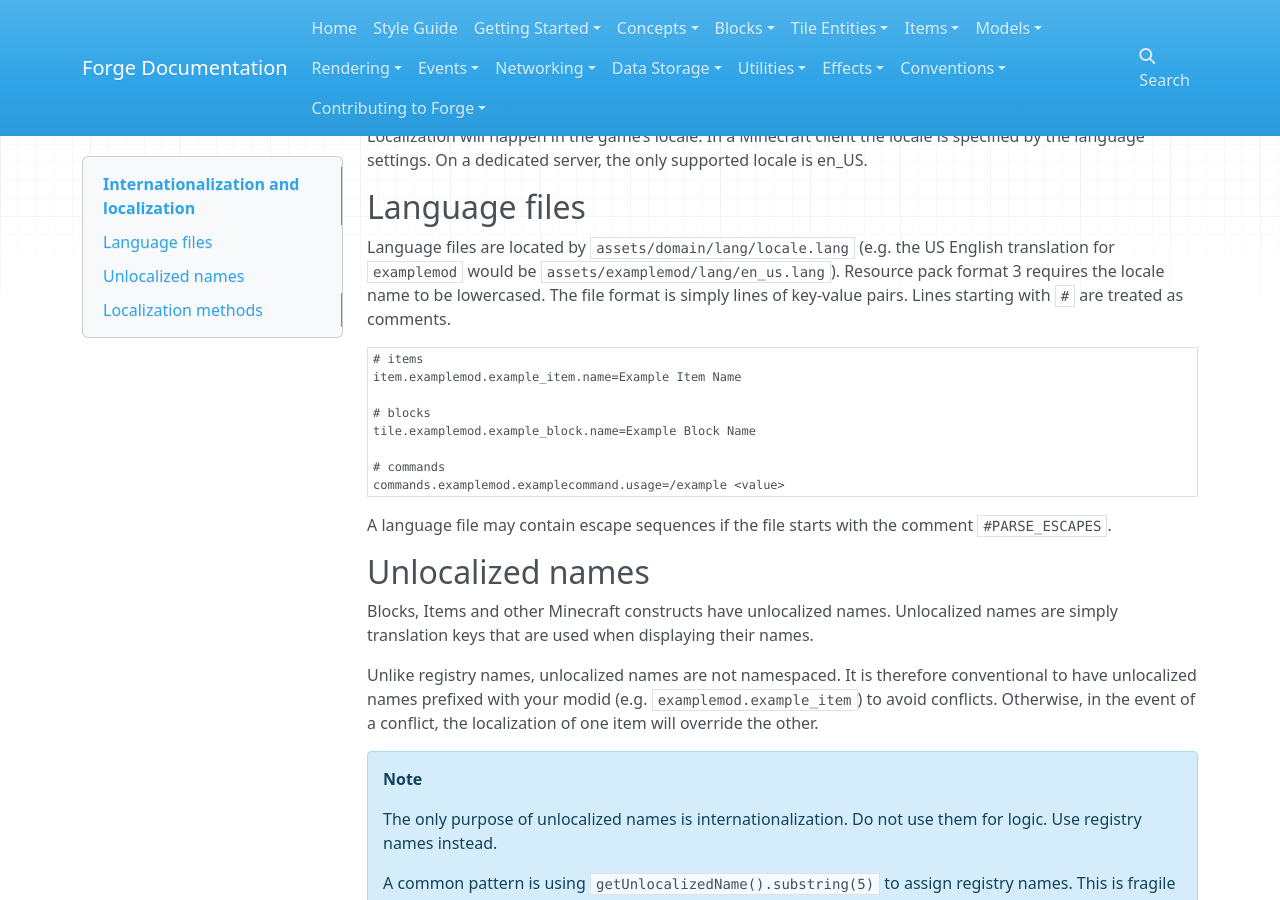
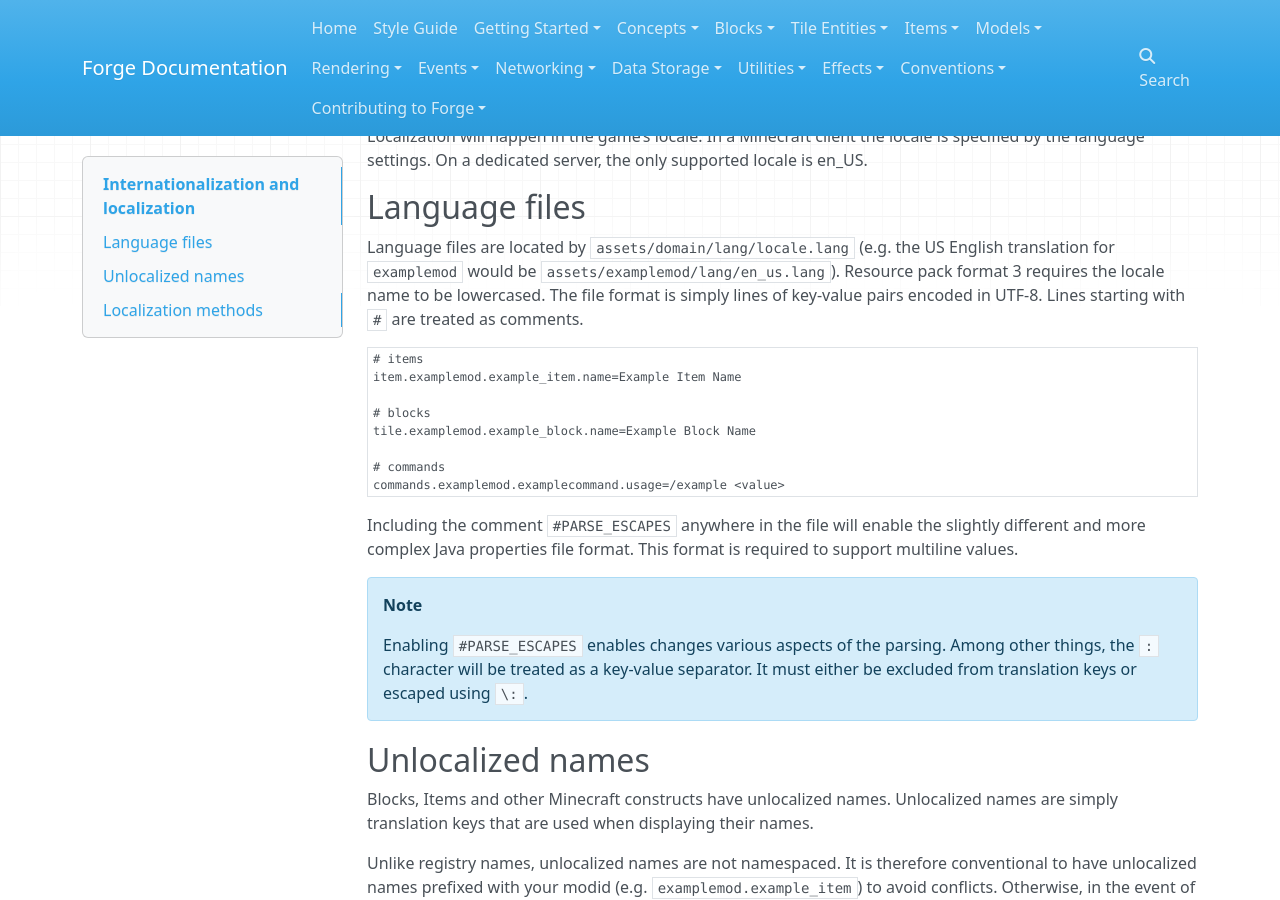
Before and after one commit to MinecraftForge/Documentation, an MkDocs documentation site: the page built from docs/concepts/internationalization.md, in a window 1280 px wide and 900 px high, scrolled down 266 px. Built offline with MkDocs 1.6.1, drawn with Linux system fonts in a browser that asks for light colours; nearby versions of some CDN libraries; old or Windows-style settings are respelled for this version of MkDocs.

Commit message:
Add more details about #PARSE_ESCAPES

````diff
--- a/docs/concepts/internationalization.md
+++ b/docs/concepts/internationalization.md
@@ -10,7 +10,7 @@ Localization will happen in the game's locale. In a Minecraft client the locale
 Language files
 --------------
 
-Language files are located by `assets/domain/lang/locale.lang` (e.g. the US English translation for `examplemod` would be `assets/examplemod/lang/en_us.lang`). Resource pack format 3 requires the locale name to be lowercased. The file format is simply lines of key-value pairs. Lines starting with `#` are treated as comments.
+Language files are located by `assets/domain/lang/locale.lang` (e.g. the US English translation for `examplemod` would be `assets/examplemod/lang/en_us.lang`). Resource pack format 3 requires the locale name to be lowercased. The file format is simply lines of key-value pairs encoded in UTF-8. Lines starting with `#` are treated as comments.
 
 ```properties
 # items
@@ -23,7 +23,10 @@ tile.examplemod.example_block.name=Example Block Name
 commands.examplemod.examplecommand.usage=/example <value>
 ```
 
-A language file may contain escape sequences if the file starts with the comment `#PARSE_ESCAPES`.
+Including the comment `#PARSE_ESCAPES` anywhere in the file will enable the slightly different and more complex Java properties file format. This format is required to support multiline values.
+
+!!! note
+    Enabling `#PARSE_ESCAPES` enables changes various aspects of the parsing. Among other things, the `:` character will be treated as a key-value separator. It must either be excluded from translation keys or escaped using `\:`.
 
 Unlocalized names
 -----------------
````
